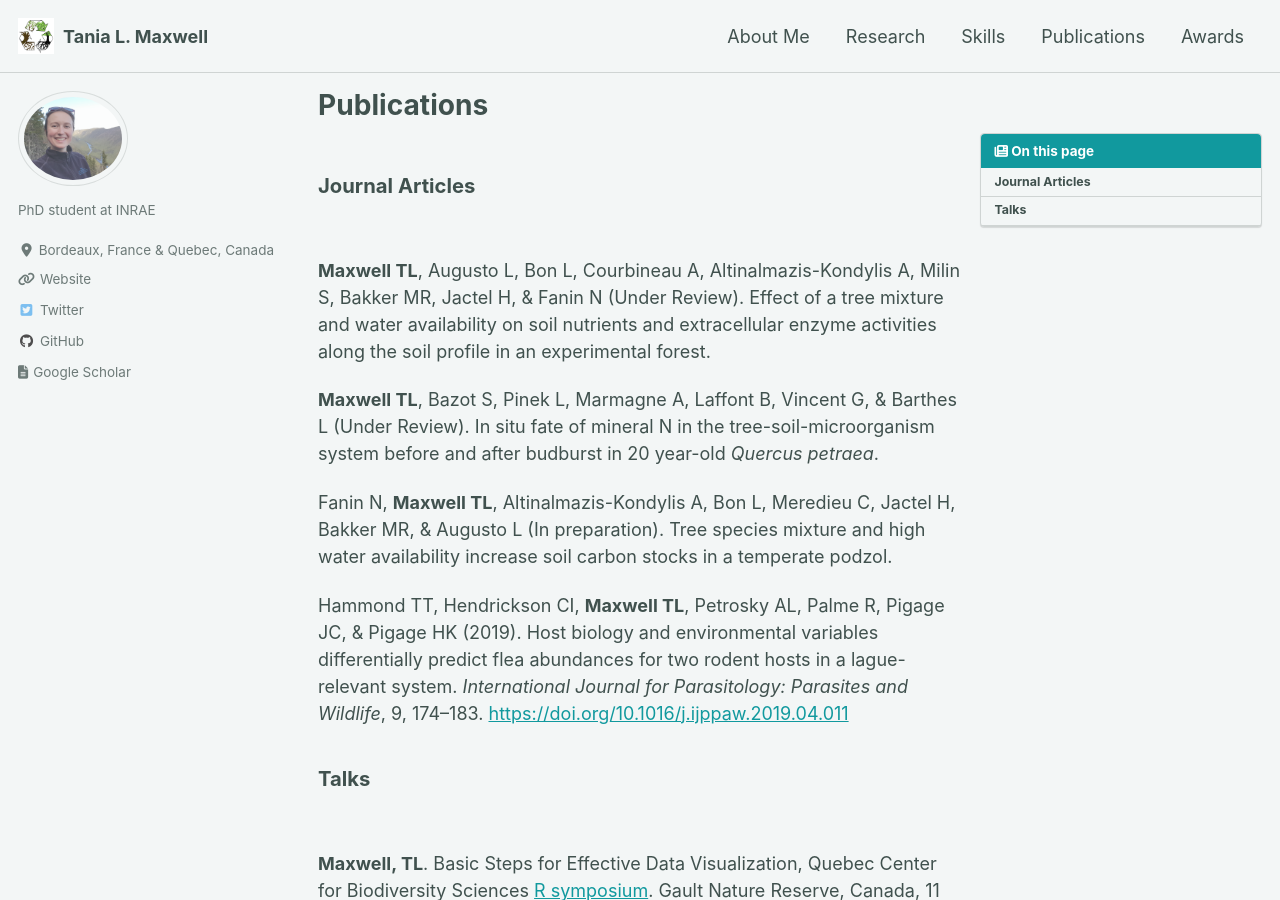
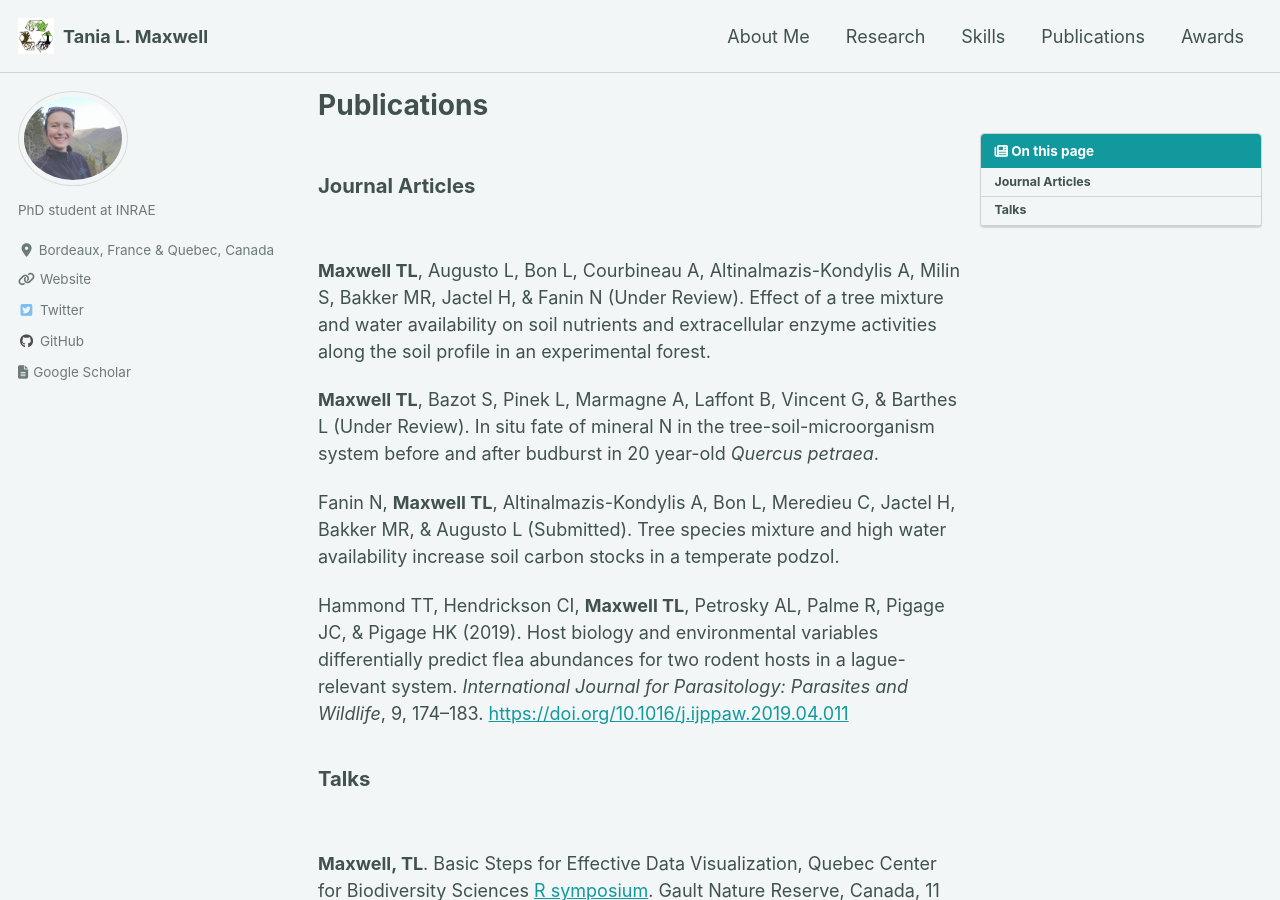
Before and after one commit to Tania-Maxwell/Tania-Maxwell.github.io, a Jekyll site: the page built from _pages/publications.md, in a window 1280 px wide and 900 px high. Built offline with Jekyll 4.4.1, drawn with Linux system fonts in a browser that asks for light colours; cached includes are drawn as plain includes; nearby versions of some CDN libraries.

Commit message:
image format M1 pics, updated publications and supervision

```diff
--- a/_pages/publications.md
+++ b/_pages/publications.md
@@ -14,7 +14,7 @@ title: "Publications"
 
 **Maxwell TL**, Bazot S, Pinek L, Marmagne A, Laffont B, Vincent G, & Barthes L (Under Review). In situ fate of mineral N in the tree-soil-microorganism system before and after budburst in 20 year-old _Quercus petraea_.
 
-Fanin N, **Maxwell TL**, Altinalmazis-Kondylis A, Bon L, Meredieu C, Jactel H, Bakker MR, & Augusto L (In preparation). Tree species mixture and high water availability increase soil carbon stocks in a temperate podzol.
+Fanin N, **Maxwell TL**, Altinalmazis-Kondylis A, Bon L, Meredieu C, Jactel H, Bakker MR, & Augusto L (Submitted). Tree species mixture and high water availability increase soil carbon stocks in a temperate podzol.
 
 Hammond TT, Hendrickson CI, **Maxwell TL**, Petrosky AL, Palme R, Pigage JC, & Pigage HK (2019). Host biology and environmental variables differentially predict flea abundances for two rodent hosts in a lague-relevant system. _International Journal for Parasitology: Parasites and Wildlife_, 9, 174–183. <https://doi.org/10.1016/j.ijppaw.2019.04.011>
 
```
Also changed, not shown: _pages/about_me.md (+4 -4 lines), _pages/research.md (+2 -2 lines), _pages/skills.md (+1 -1 lines).
